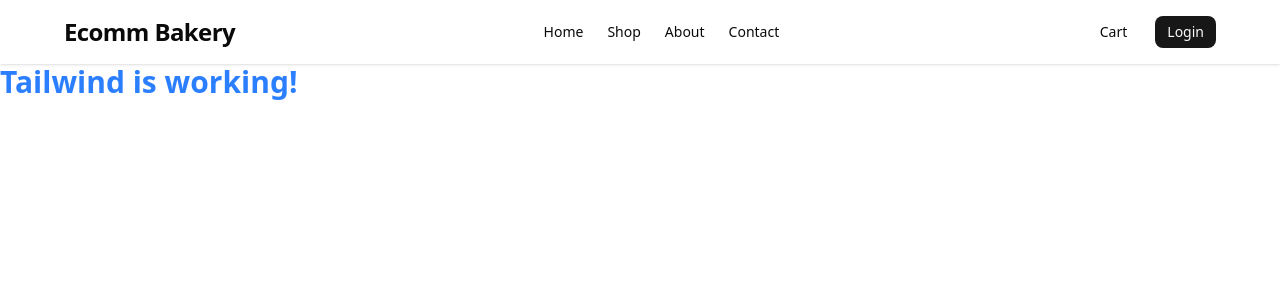
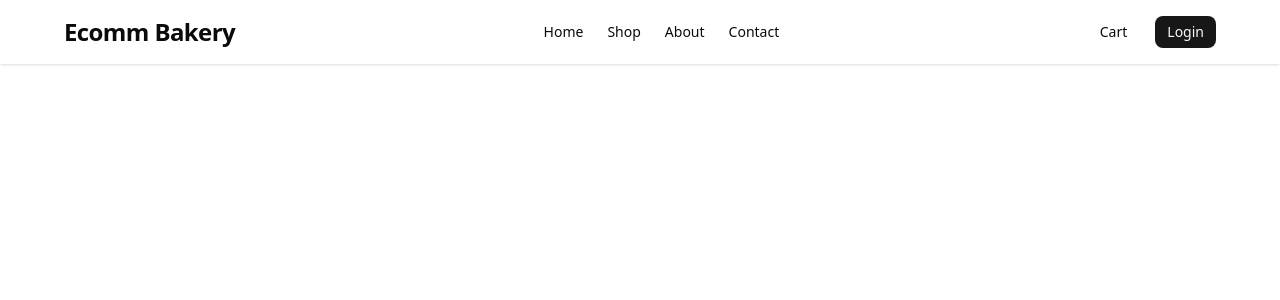
Before and after one commit to kekedezha/ecomm-x-frontend, a React (Vite) app: page /shop in a window 1280 px wide. Shown: the top 300 px of the page. Built offline with nearby package versions, Linux system fonts and the light colour scheme.

Commit message:
updated app.tsx to start including different routes for pages including home page

```diff
--- a/src/App.tsx
+++ b/src/App.tsx
@@ -1,14 +1,15 @@
 import { Routes, Route } from "react-router-dom";
 import { Navbar } from "./components/layout/Navbar";
+import Home from "@/pages/Home";
 
 function App() {
 
   return (
     <>
       <Navbar />
-      <div className='text-3xl font-bold text-blue-500'>
-        Tailwind is working!
-      </div>
+      <Routes>
+        <Route path="/" element={<Home />} />
+      </Routes>
     </>
   )
 }
```
